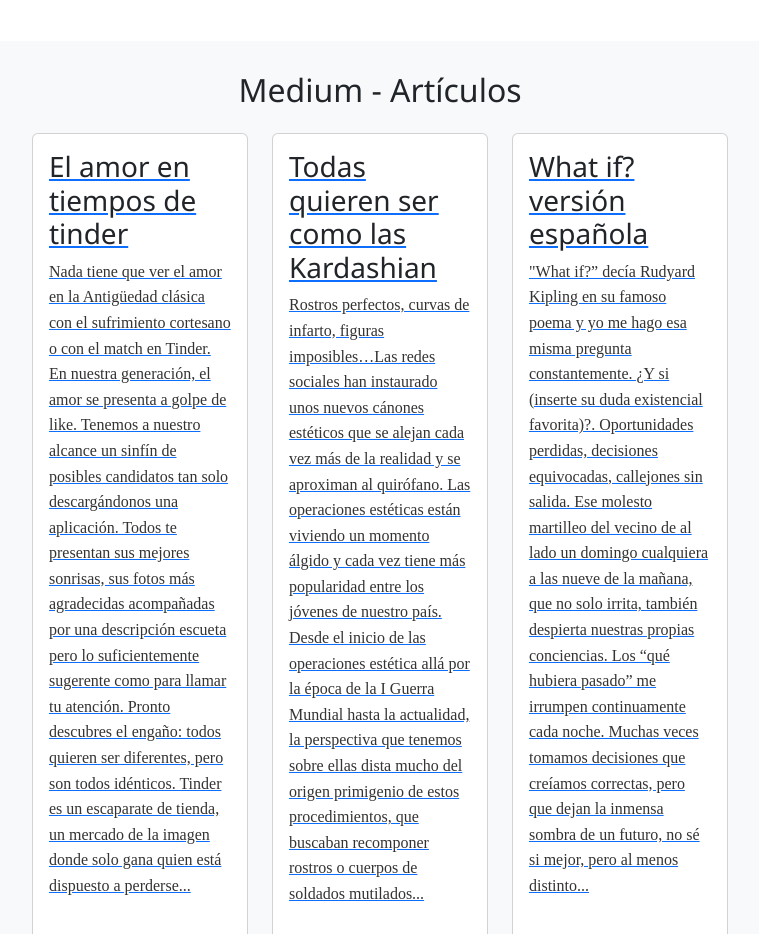
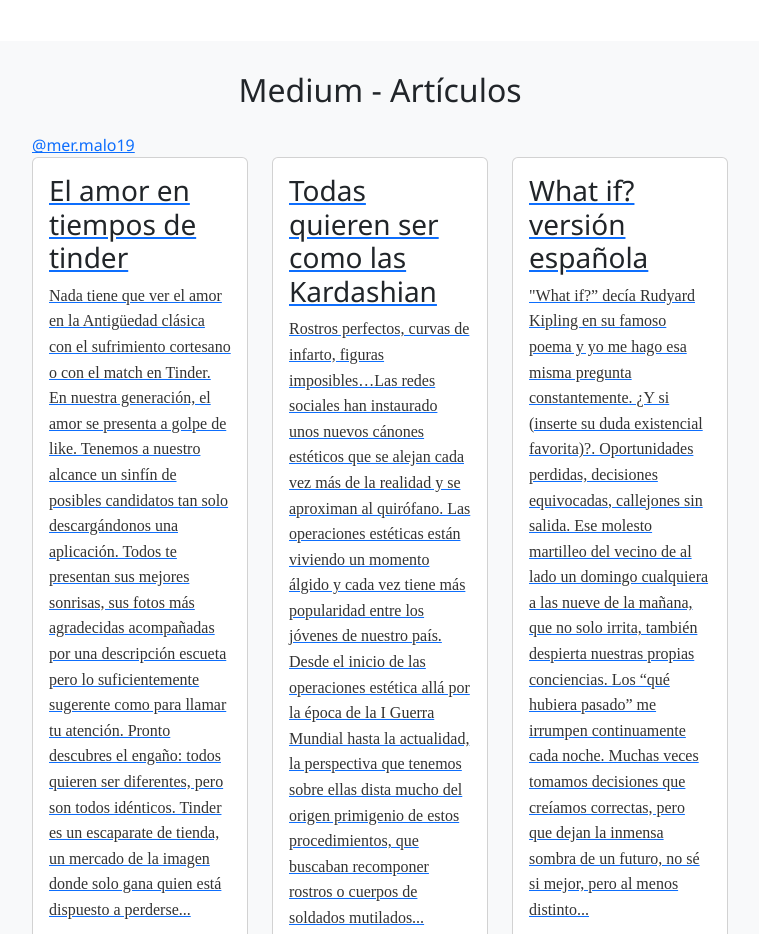
Before and after one commit to mariamartinlobo/portfolio, a plain HTML site: page index.html in a window 1280 px wide. Shown: the part 1340-2274 px from the top of the page, without its empty margins (260-1019 px from the left). Drawn offline with nearby package versions, Linux system fonts and the light colour scheme.

Commit message:
Update index.html

```diff
--- a/index.html
+++ b/index.html
@@ -62,7 +62,7 @@
         <div class="row">
             <div class="col-lg-8 mx-auto">
                 <h2 class="text-center mb-4">Medium - Artículos</h2>
-
+                <a href="https://medium.com/@mer.malo19" target="_blank">@mer.malo19</a>
                 <div class="row">
                     <!-- Publicación 1 -->
                     <div class="col-lg-4 mb-4">
```
